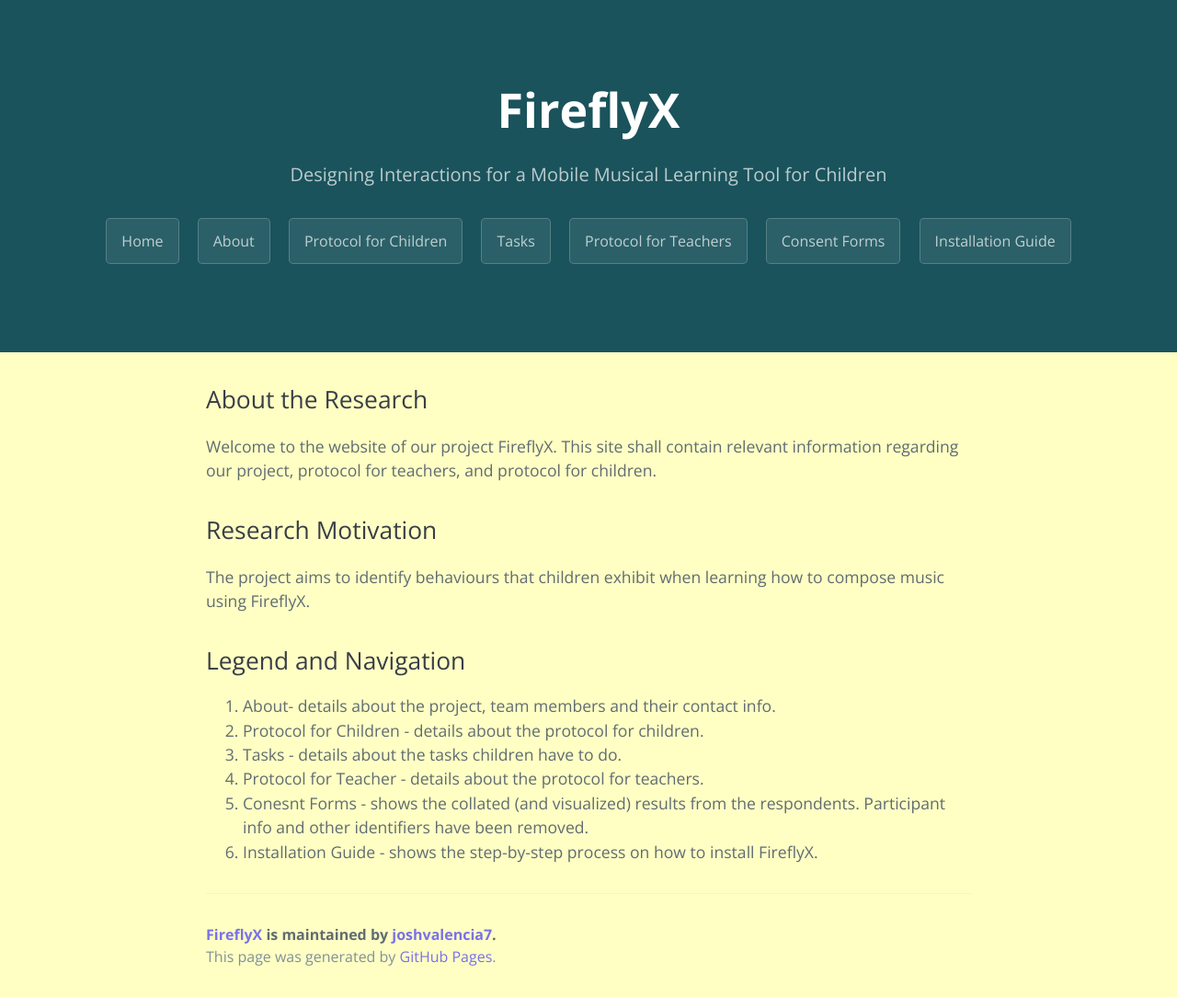
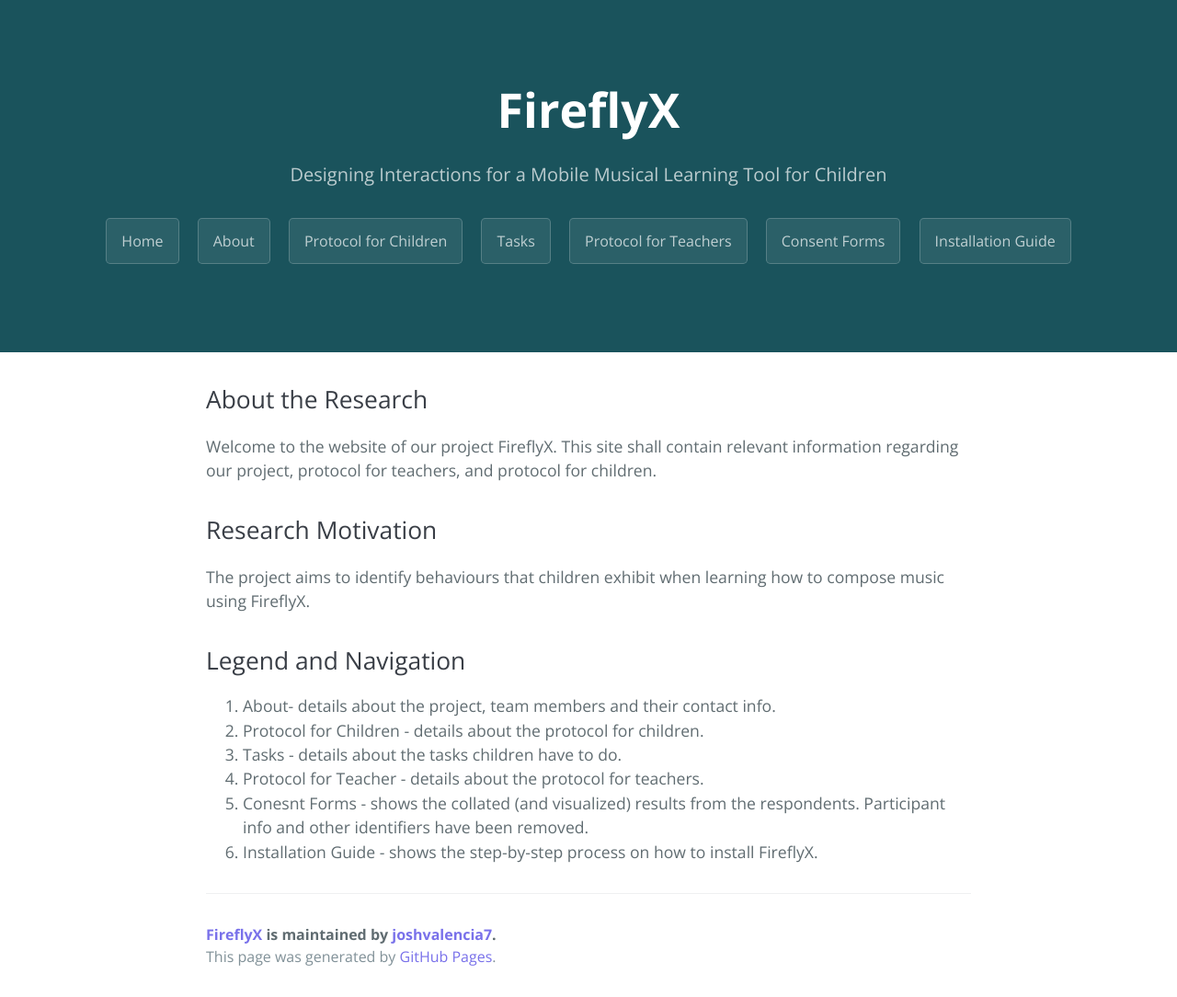
Before and after one commit to joshvalencia7/FireflyX, a Jekyll site: the page built from index.md, in a window 1280 px wide. Shown: the whole page at 92% size. Built offline with Jekyll 4.4.1, drawn with Linux system fonts in a browser that asks for light colours.

Commit message:
Update variables.scss

```diff
--- a/_sass/variables.scss
+++ b/_sass/variables.scss
@@ -22,5 +22,5 @@
 $table-border-color: #e9ebec !default;
 $hr-border-color: #eff0f1 !default;
 
-$body-bg-color: #ffff003b !default;
+$body-bg-color: #FFFFFF !default;
 // Body
```
